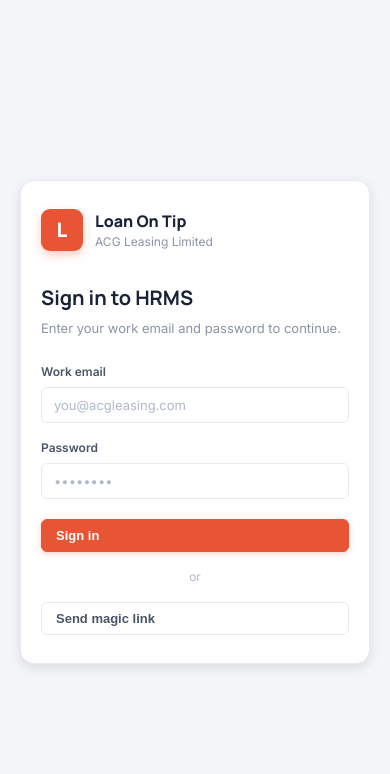
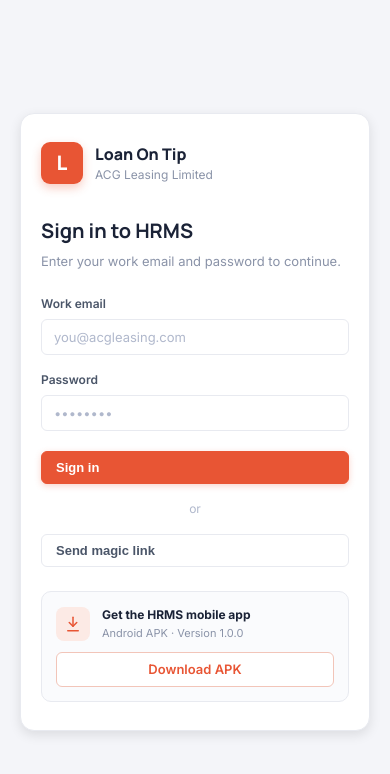
Before and after one commit to karanveerAujla1210/HRMS-Loan-On-Tip, a Next.js app: page /login in a window 390 px wide. Shown: the top 774 px of the page. Built offline with nearby package versions, Linux system fonts and the light colour scheme; no server answers.

Commit message:
Add mobile APK download option

```diff
--- a/app/(auth)/login/page.tsx
+++ b/app/(auth)/login/page.tsx
@@ -109,6 +109,23 @@
         <button className="btn btn-secondary" style={{ width: "100%" }} onClick={handleMagicLink} disabled={loading}>
           Send magic link
         </button>
+
+        <div className="mobile-app-download">
+          <div className="mobile-app-icon" aria-hidden="true">
+            <svg viewBox="0 0 24 24" fill="none" stroke="currentColor" strokeWidth="2" strokeLinecap="round" strokeLinejoin="round">
+              <path d="M12 3v12" />
+              <path d="m7 10 5 5 5-5" />
+              <path d="M5 21h14" />
+            </svg>
+          </div>
+          <div className="mobile-app-copy">
+            <strong>Get the HRMS mobile app</strong>
+            <span>Android APK · Version 1.0.0</span>
+          </div>
+          <a className="btn btn-download" href="/downloads/loan-on-tip-hrms.apk" download>
+            Download APK
+          </a>
+        </div>
       </div>
     </div>
   );
--- a/app/globals.css
+++ b/app/globals.css
@@ -578,6 +578,44 @@
 
 .login-card p { font-size: 13px; color: var(--text-3); margin-bottom: 24px; }
 
+.mobile-app-download {
+  display: grid;
+  grid-template-columns: auto minmax(0, 1fr);
+  gap: 10px 12px;
+  align-items: center;
+  margin-top: 24px;
+  padding: 14px;
+  border: 1px solid var(--border);
+  border-radius: var(--radius);
+  background: #fafbfd;
+}
+
+.mobile-app-icon {
+  width: 34px;
+  height: 34px;
+  display: grid;
+  place-items: center;
+  color: var(--brand);
+  background: var(--brand-light);
+  border-radius: 8px;
+}
+
+.mobile-app-icon svg { width: 18px; height: 18px; }
+
+.mobile-app-copy { min-width: 0; }
+.mobile-app-copy strong { display: block; font-size: 12px; color: var(--text); }
+.mobile-app-copy span { display: block; margin-top: 1px; font-size: 11px; color: var(--text-3); }
+
+.btn-download {
+  grid-column: 1 / -1;
+  justify-content: center;
+  padding: 7px 10px;
+  color: var(--brand);
+  background: var(--surface);
+  border-color: #f2c5b9;
+}
+.btn-download:hover { color: #fff; background: var(--brand); border-color: var(--brand); }
+
 /* ── Dashboard grid ── */
 .dashboard-grid {
   display: grid;
```
Also changed, not shown: public/downloads/README.md (added), 2 other files (tests, documents, lock files or other folders).
